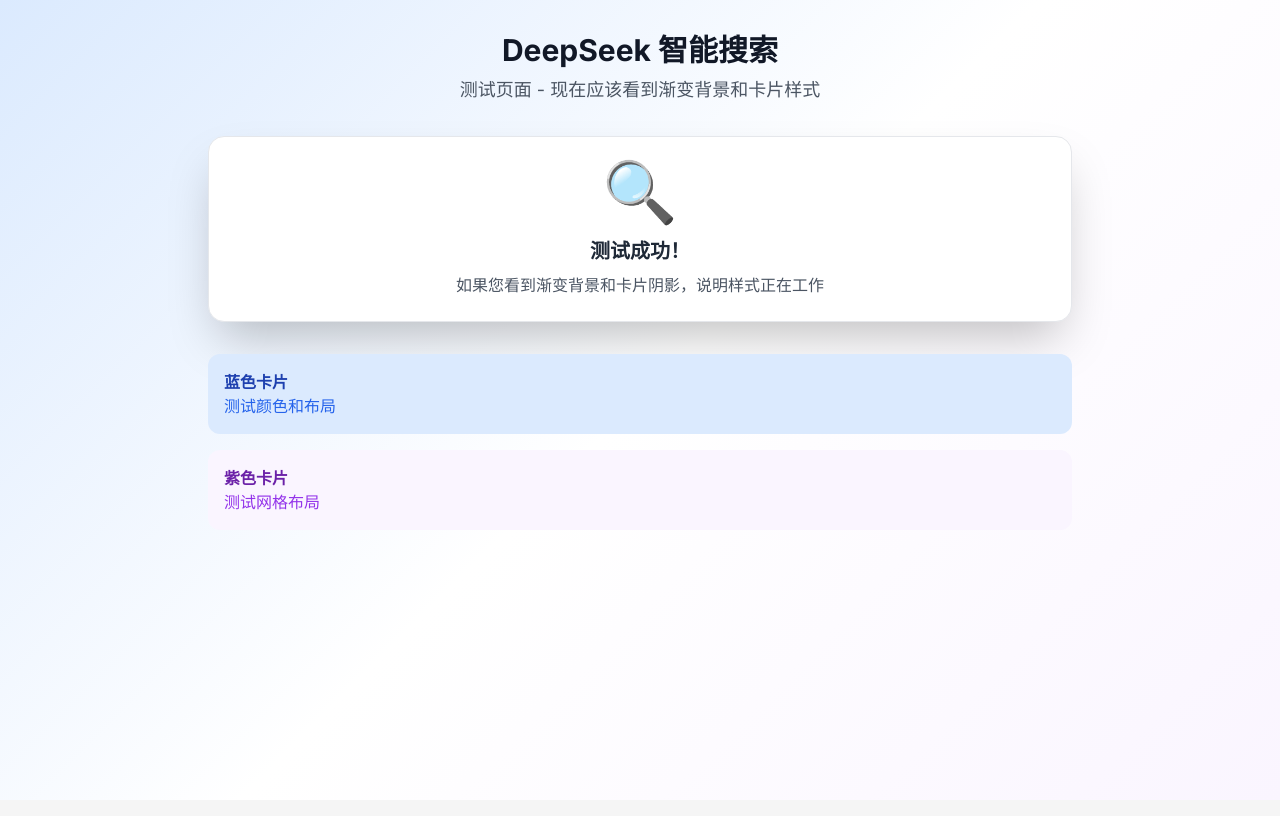
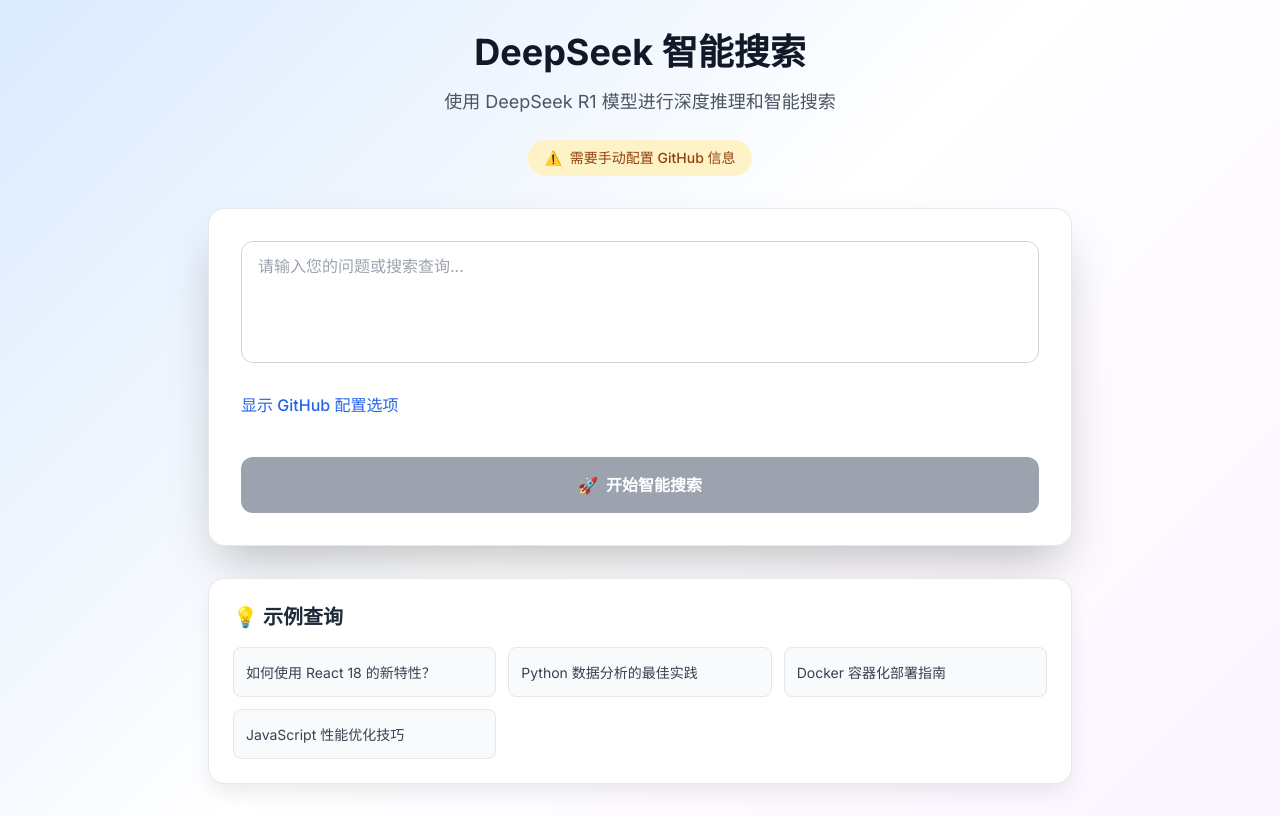
Before and after one commit to 8ty/deepseek-search-agent, a Next.js app in the folder frontend/: page / in a window 1280 px wide. Built offline with nearby package versions, Linux system fonts and the light colour scheme.

Commit message:
添加搜索功能和配置状态检查，优化前端页面布局，新增手动配置GitHub信息选项，提升用户体验和交互性。

```diff
--- a/frontend/src/app/page.tsx
+++ b/frontend/src/app/page.tsx
@@ -1,6 +1,80 @@
 'use client';
 
+import { useState, useEffect } from 'react';
+
+interface ConfigStatus {
+  environment_configured: boolean;
+  github_token_exists: boolean;
+  github_repository: string | null;
+}
+
 export default function Home() {
+  const [query, setQuery] = useState('');
+  const [isSearching, setIsSearching] = useState(false);
+  const [configStatus, setConfigStatus] = useState<ConfigStatus | null>(null);
+  const [showManualConfig, setShowManualConfig] = useState(false);
+  const [githubToken, setGithubToken] = useState('');
+  const [githubRepository, setGithubRepository] = useState('');
+
+  // 检查配置状态
+  useEffect(() => {
+    fetch('/api/trigger-search')
+      .then(response => response.json())
+      .then(data => setConfigStatus(data))
+      .catch(console.error);
+  }, []);
+
+  const handleSearch = async () => {
+    if (!query.trim()) return;
+
+    setIsSearching(true);
+    try {
+      const searchData: any = {
+        query: query.trim(),
+        max_rounds: 5,
+        include_scraping: true
+      };
+
+      // 如果环境变量未配置且用户提供了手动配置
+      if (!configStatus?.environment_configured && githubToken && githubRepository) {
+        searchData.github_config = {
+          token: githubToken,
+          repository: githubRepository,
+          force_trigger: true
+        };
+      }
+
+      const response = await fetch('/api/trigger-search', {
+        method: 'POST',
+        headers: {
+          'Content-Type': 'application/json',
+        },
+        body: JSON.stringify(searchData),
+      });
+
+      const result = await response.json();
+
+      if (response.ok) {
+        // 跳转到结果页面
+        window.location.href = `/results/${result.search_id}`;
+      } else {
+        alert(`搜索失败: ${result.error}`);
+      }
+    } catch (error) {
+      console.error('搜索出错:', error);
+      alert('搜索请求失败');
+    } finally {
+      setIsSearching(false);
+    }
+  };
+
+  const exampleQueries = [
+    "如何使用 React 18 的新特性？",
+    "Python 数据分析的最佳实践",
+    "Docker 容器化部署指南",
+    "JavaScript 性能优化技巧"
+  ];
+
   return (
     <div className="min-h-screen bg-gradient-to-br from-blue-50 via-white to-purple-50"
          style={{
@@ -13,96 +87,255 @@
              margin: '0 auto',
              padding: '32px 16px'
            }}>
+
+        {/* 标题区域 */}
         <div className="text-center mb-8"
              style={{
                textAlign: 'center',
                marginBottom: '32px'
              }}>
-          <h1 className="text-3xl font-bold text-gray-900 mb-2"
+          <h1 className="text-4xl font-bold text-gray-900 mb-4"
               style={{
-                fontSize: '1.875rem',
+                fontSize: '2.25rem',
                 fontWeight: 'bold',
                 color: '#111827',
-                marginBottom: '8px'
+                marginBottom: '16px'
               }}>
             DeepSeek 智能搜索
           </h1>
-          <p className="text-lg text-gray-600"
+          <p className="text-lg text-gray-600 mb-6"
              style={{
                fontSize: '1.125rem',
-               color: '#4b5563'
+               color: '#4b5563',
+               marginBottom: '24px'
              }}>
-            测试页面 - 现在应该看到渐变背景和卡片样式
+            使用 DeepSeek R1 模型进行深度推理和智能搜索
           </p>
+
+          {/* 配置状态指示器 */}
+          {configStatus && (
+            <div className="inline-flex items-center px-4 py-2 rounded-full text-sm font-medium"
+                 style={{
+                   display: 'inline-flex',
+                   alignItems: 'center',
+                   padding: '8px 16px',
+                   borderRadius: '9999px',
+                   fontSize: '0.875rem',
+                   fontWeight: '500',
+                   backgroundColor: configStatus.environment_configured ? '#dcfce7' : '#fef3c7',
+                   color: configStatus.environment_configured ? '#166534' : '#92400e'
+                 }}>
+              <span style={{ marginRight: '8px' }}>
+                {configStatus.environment_configured ? '✅' : '⚠️'}
+              </span>
+              {configStatus.environment_configured
+                ? '环境变量已配置，自动启用 GitHub Actions'
+                : '需要手动配置 GitHub 信息'
+              }
+            </div>
+          )}
         </div>
 
-        <div className="bg-white rounded-2xl shadow-xl border border-gray-100 p-6"
+        {/* 搜索卡片 */}
+        <div className="bg-white rounded-2xl shadow-xl border border-gray-100 p-8 mb-8"
              style={{
                background: 'white',
                borderRadius: '16px',
                boxShadow: '0 25px 50px -12px rgba(0, 0, 0, 0.25)',
                border: '1px solid #e5e7eb',
+               padding: '32px',
+               marginBottom: '32px'
+             }}>
+
+          {/* 搜索输入区域 */}
+          <div className="mb-6" style={{ marginBottom: '24px' }}>
+            <textarea
+              value={query}
+              onChange={(e) => setQuery(e.target.value)}
+              placeholder="请输入您的问题或搜索查询..."
+              className="w-full px-4 py-3 border border-gray-300 rounded-xl focus:ring-2 focus:ring-blue-500 focus:border-transparent resize-none"
+              style={{
+                width: '100%',
+                padding: '12px 16px',
+                border: '1px solid #d1d5db',
+                borderRadius: '12px',
+                resize: 'none',
+                minHeight: '120px',
+                fontSize: '16px',
+                lineHeight: '1.5'
+              }}
+              rows={4}
+              disabled={isSearching}
+            />
+          </div>
+
+          {/* 手动配置区域 */}
+          {configStatus && !configStatus.environment_configured && (
+            <div className="mb-6" style={{ marginBottom: '24px' }}>
+              <button
+                onClick={() => setShowManualConfig(!showManualConfig)}
+                className="text-blue-600 hover:text-blue-800 font-medium mb-4"
+                style={{
+                  color: '#2563eb',
+                  fontWeight: '500',
+                  marginBottom: '16px',
+                  background: 'none',
+                  border: 'none',
+                  cursor: 'pointer'
+                }}
+              >
+                {showManualConfig ? '隐藏' : '显示'} GitHub 配置选项
+              </button>
+
+              {showManualConfig && (
+                <div className="space-y-4 p-4 bg-gray-50 rounded-xl"
+                     style={{
+                       background: '#f9fafb',
+                       borderRadius: '12px',
+                       padding: '16px'
+                     }}>
+                  <div>
+                    <label className="block text-sm font-medium text-gray-700 mb-2"
+                           style={{
+                             display: 'block',
+                             fontSize: '0.875rem',
+                             fontWeight: '500',
+                             color: '#374151',
+                             marginBottom: '8px'
+                           }}>
+                      GitHub Token
+                    </label>
+                    <input
+                      type="password"
+                      value={githubToken}
+                      onChange={(e) => setGithubToken(e.target.value)}
+                      placeholder="ghp_xxxxxxxxxxxx"
+                      className="w-full px-3 py-2 border border-gray-300 rounded-lg focus:ring-2 focus:ring-blue-500"
+                      style={{
+                        width: '100%',
+                        padding: '8px 12px',
+                        border: '1px solid #d1d5db',
+                        borderRadius: '8px'
+                      }}
+                    />
+                  </div>
+                  <div>
+                    <label className="block text-sm font-medium text-gray-700 mb-2"
+                           style={{
+                             display: 'block',
+                             fontSize: '0.875rem',
+                             fontWeight: '500',
+                             color: '#374151',
+                             marginBottom: '8px'
+                           }}>
+                      GitHub Repository
+                    </label>
+                    <input
+                      type="text"
+                      value={githubRepository}
+                      onChange={(e) => setGithubRepository(e.target.value)}
+                      placeholder="username/repository"
+                      className="w-full px-3 py-2 border border-gray-300 rounded-lg focus:ring-2 focus:ring-blue-500"
+                      style={{
+                        width: '100%',
+                        padding: '8px 12px',
+                        border: '1px solid #d1d5db',
+                        borderRadius: '8px'
+                      }}
+                    />
+                  </div>
+                </div>
+              )}
+            </div>
+          )}
+
+          {/* 搜索按钮 */}
+          <button
+            onClick={handleSearch}
+            disabled={!query.trim() || isSearching}
+            className="w-full bg-blue-600 hover:bg-blue-700 disabled:bg-gray-400 text-white font-semibold py-4 px-6 rounded-xl transition-colors"
+            style={{
+              width: '100%',
+              backgroundColor: (!query.trim() || isSearching) ? '#9ca3af' : '#2563eb',
+              color: 'white',
+              fontWeight: '600',
+              padding: '16px 24px',
+              borderRadius: '12px',
+              border: 'none',
+              cursor: (!query.trim() || isSearching) ? 'not-allowed' : 'pointer',
+              transition: 'background-color 0.2s'
+            }}
+          >
+            {isSearching ? (
+              <span style={{ display: 'flex', alignItems: 'center', justifyContent: 'center' }}>
+                <span style={{ marginRight: '8px' }}>🔍</span>
+                搜索中...
+              </span>
+            ) : (
+              <span style={{ display: 'flex', alignItems: 'center', justifyContent: 'center' }}>
+                <span style={{ marginRight: '8px' }}>🚀</span>
+                开始智能搜索
+              </span>
+            )}
+          </button>
+        </div>
+
+        {/* 示例查询 */}
+        <div className="bg-white rounded-2xl shadow-lg border border-gray-100 p-6"
+             style={{
+               background: 'white',
+               borderRadius: '16px',
+               boxShadow: '0 10px 25px -5px rgba(0, 0, 0, 0.1)',
+               border: '1px solid #e5e7eb',
                padding: '24px'
              }}>
-          <div className="text-center" style={{ textAlign: 'center' }}>
-            <div className="text-6xl mb-4"
-                 style={{
-                   fontSize: '3.75rem',
-                   marginBottom: '16px'
-                 }}>🔍</div>
-            <h2 className="text-xl font-semibold text-gray-800 mb-2"
+          <h2 className="text-xl font-semibold text-gray-800 mb-4"
               style={{
                 fontSize: '1.25rem',
                 fontWeight: '600',
                 color: '#1f2937',
-                  marginBottom: '8px'
+                marginBottom: '16px'
               }}>
-              测试成功！
+            💡 示例查询
           </h2>
-            <p className="text-gray-600" style={{ color: '#4b5563' }}>
-              如果您看到渐变背景和卡片阴影，说明样式正在工作
-            </p>
-          </div>
-        </div>
-
-        <div className="mt-8 grid grid-cols-1 md:grid-cols-2 gap-4"
+          <div className="grid grid-cols-1 md:grid-cols-2 gap-3"
                style={{
-               marginTop: '32px',
                  display: 'grid',
-               gridTemplateColumns: '1fr',
-               gap: '16px'
+                 gridTemplateColumns: 'repeat(auto-fit, minmax(250px, 1fr))',
+                 gap: '12px'
                }}>
-          <div className="bg-blue-100 p-4 rounded-xl"
+            {exampleQueries.map((example, index) => (
+              <button
+                key={index}
+                onClick={() => setQuery(example)}
+                className="text-left p-3 rounded-lg bg-gray-50 hover:bg-blue-50 border border-gray-200 hover:border-blue-300 transition-colors"
                 style={{
-                 background: '#dbeafe',
-                 padding: '16px',
-                 borderRadius: '12px'
+                  textAlign: 'left',
+                  padding: '12px',
+                  borderRadius: '8px',
+                  backgroundColor: '#f9fafb',
+                  border: '1px solid #e5e7eb',
+                  cursor: 'pointer',
+                  transition: 'all 0.2s'
+                }}
+                onMouseEnter={(e) => {
+                  e.currentTarget.style.backgroundColor = '#eff6ff';
+                  e.currentTarget.style.borderColor = '#93c5fd';
+                }}
+                onMouseLeave={(e) => {
+                  e.currentTarget.style.backgroundColor = '#f9fafb';
+                  e.currentTarget.style.borderColor = '#e5e7eb';
+                }}
+              >
+                <span className="text-gray-700 text-sm"
+                      style={{
+                        color: '#374151',
+                        fontSize: '0.875rem'
                       }}>
-            <h3 className="font-bold text-blue-800"
-                style={{
-                  fontWeight: 'bold',
-                  color: '#1e40af'
-                }}>蓝色卡片</h3>
-            <p className="text-blue-600"
-               style={{
-                 color: '#2563eb'
-               }}>测试颜色和布局</p>
-          </div>
-          <div className="bg-purple-100 p-4 rounded-xl"
-               style={{
-                 background: '#faf5ff',
-                 padding: '16px',
-                 borderRadius: '12px'
-               }}>
-            <h3 className="font-bold text-purple-800"
-                style={{
-                  fontWeight: 'bold',
-                  color: '#6b21a8'
-                }}>紫色卡片</h3>
-            <p className="text-purple-600"
-               style={{
-                 color: '#9333ea'
-               }}>测试网格布局</p>
+                  {example}
+                </span>
+              </button>
+            ))}
           </div>
         </div>
       </div>
```
Lines whose indentation alone changed are shown as unchanged.
